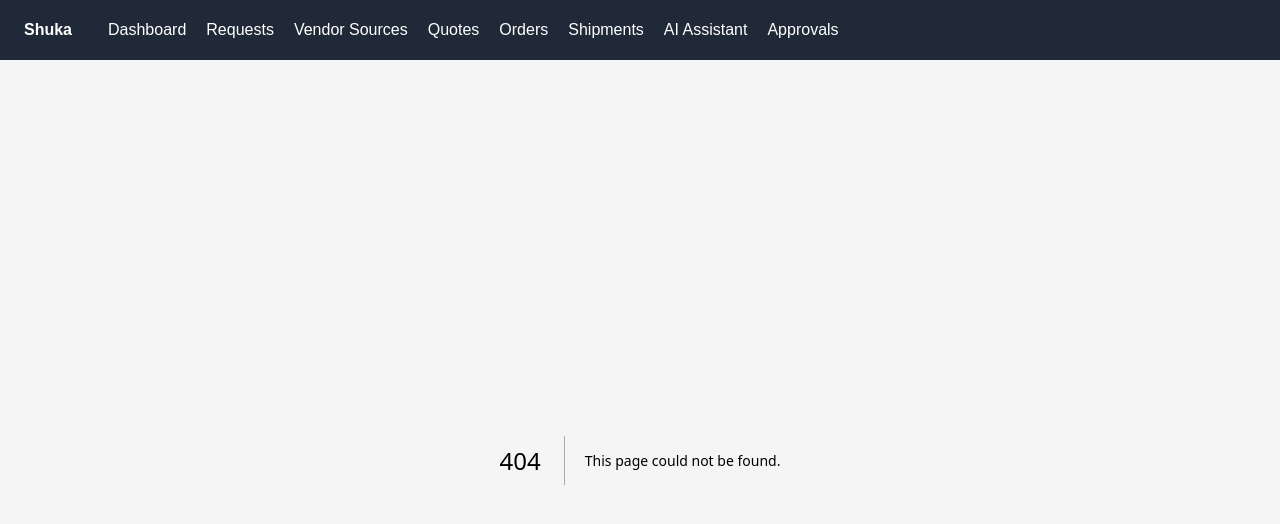
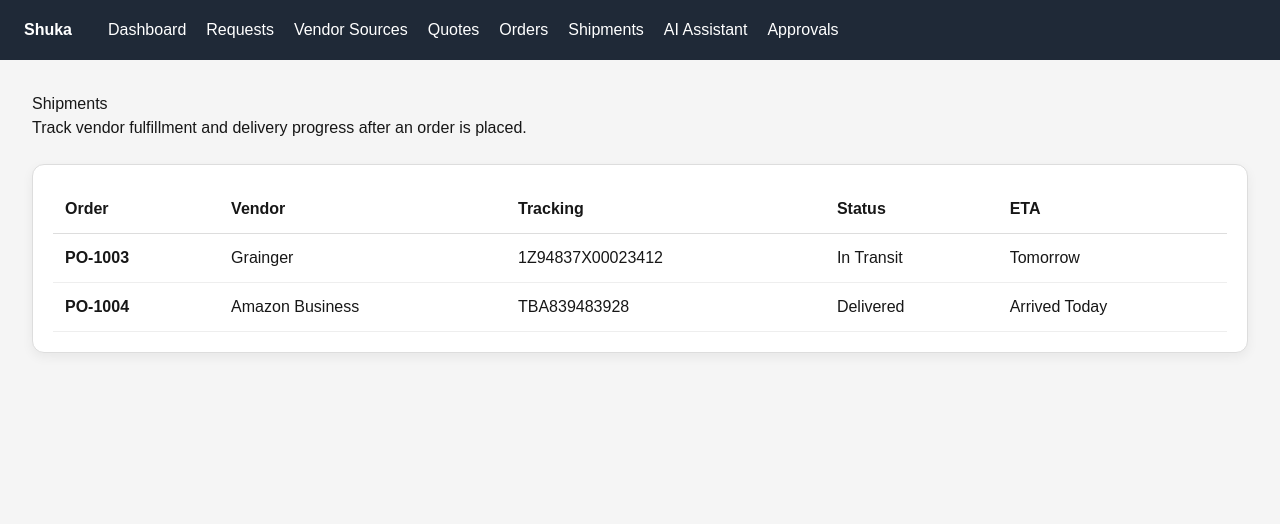
Before and after one commit to Gr33nstonecorp/shuka, a Next.js app: page /shipments in a window 1280 px wide. Before the commit this address had no page. Shown: the top 524 px of the page. Built offline with nearby package versions, Linux system fonts and the light colour scheme.

Commit message:
Create page.tsx

```diff
--- /dev/null
+++ b/app/shipments/page.tsx
@@ -0,0 +1,60 @@
+export default function ShipmentsPage() {
+  const shipments = [
+    {
+      order: "PO-1003",
+      vendor: "Grainger",
+      tracking: "1Z94837X00023412",
+      status: "In Transit",
+      eta: "Tomorrow",
+    },
+    {
+      order: "PO-1004",
+      vendor: "Amazon Business",
+      tracking: "TBA839483928",
+      status: "Delivered",
+      eta: "Arrived Today",
+    },
+  ];
+
+  return (
+    <main style={{ padding: "32px" }}>
+      <h1 style={{ marginTop: 0 }}>Shipments</h1>
+      <p>Track vendor fulfillment and delivery progress after an order is placed.</p>
+
+      <div
+        style={{
+          marginTop: "24px",
+          background: "white",
+          borderRadius: "12px",
+          padding: "20px",
+          border: "1px solid #ddd",
+          boxShadow: "0 4px 12px rgba(0,0,0,0.06)",
+          overflowX: "auto",
+        }}
+      >
+        <table style={{ width: "100%", borderCollapse: "collapse" }}>
+          <thead>
+            <tr style={{ borderBottom: "1px solid #ddd", textAlign: "left" }}>
+              <th style={{ padding: "12px" }}>Order</th>
+              <th style={{ padding: "12px" }}>Vendor</th>
+              <th style={{ padding: "12px" }}>Tracking</th>
+              <th style={{ padding: "12px" }}>Status</th>
+              <th style={{ padding: "12px" }}>ETA</th>
+            </tr>
+          </thead>
+          <tbody>
+            {shipments.map((shipment) => (
+              <tr key={shipment.order} style={{ borderBottom: "1px solid #eee" }}>
+                <td style={{ padding: "12px", fontWeight: "bold" }}>{shipment.order}</td>
+                <td style={{ padding: "12px" }}>{shipment.vendor}</td>
+                <td style={{ padding: "12px" }}>{shipment.tracking}</td>
+                <td style={{ padding: "12px" }}>{shipment.status}</td>
+                <td style={{ padding: "12px" }}>{shipment.eta}</td>
+              </tr>
+            ))}
+          </tbody>
+        </table>
+      </div>
+    </main>
+  );
+}
```
